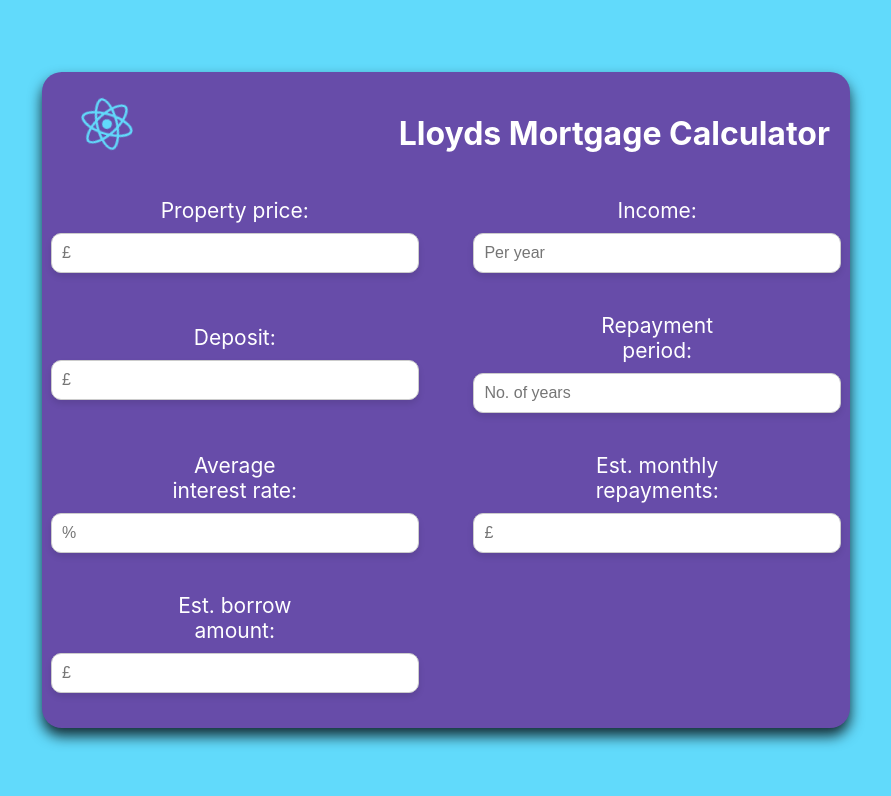
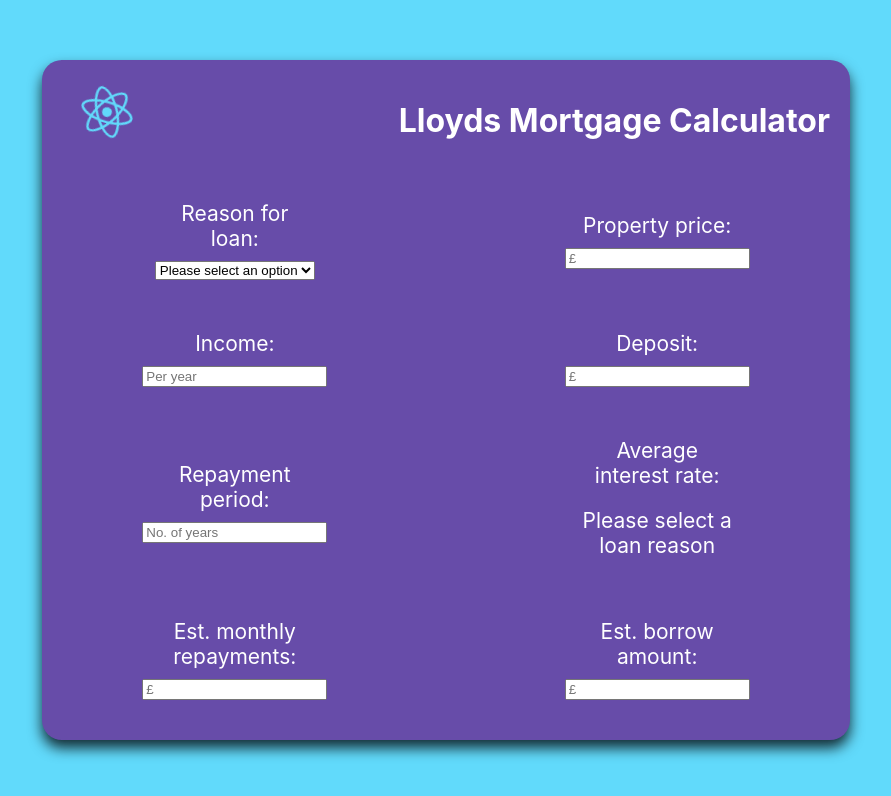
Before and after one commit to tt01924/LloydsInternshipMortgageCalculator, a React (Create React App) app: page / in a window 1280 px wide. Shown: the top 796 px of the page, without its empty margins (194-1085 px from the left). Built offline with nearby package versions, Linux system fonts and the light colour scheme.

Commit message:
adding in rates for different loan types

```diff
--- a/src/App.css
+++ b/src/App.css
@@ -1,10 +1,10 @@
 .App {
   background-color: #61dafb;
-  display: flex; /* Enable flexbox */
+  display: flex;
   justify-content: center; /* Center horizontally */
   align-items: center; /* Center vertically */
-  height: 100vh; /* Full viewport height */
-  margin: 0; /* Remove default margin, if any */
+  height: 100vh;
+  margin: 0;
 }
 
 .App-logo {
@@ -20,11 +20,12 @@
 
 .calculator {
   background-color: #674ca9;
+  height: 80%;
   width: 60%;
   padding: 20px;
   border-radius: 20px;
   display: flex;
-  flex-wrap: wrap; /* Allow wrapping of child elements */
+  flex-wrap: wrap; /* Wraps child elements */
   justify-content: space-between; /* Distribute space between items */
   box-shadow: 0px 8px 14px rgba(0, 0, 0, 0.8);
 }
@@ -60,8 +61,8 @@
   width: 45%; /* Each row takes up 45% width */
 }
 
-.input {
-  width: 100%; /* Full width inside the row */
+.input select {
+  width: 80%; /* Full width inside the row */
   padding: 10px; /* Add some padding */
   border-radius: 10px; /* Rounded corners */
   border: 1px solid #ccc; /* Light gray border */
--- a/src/App.js
+++ b/src/App.js
@@ -1,7 +1,37 @@
+import React, {useState} from 'react';
 import logo from './logo.svg';
 import './App.css';
 
 function App() {
+  const [loanReason, setLoanReason] = useState();
+  const [interestRate, setInterestRate] = useState();
+
+  const handleLoanReasonChange = (event) => {
+    const selectedReason = event.target.value;
+    setLoanReason(selectedReason);
+
+    // Determine interest rate based on loan reason
+    switch (selectedReason) {
+      case 'Basic Mortgage':
+        setInterestRate('3.5%');
+        break;
+      case 'Interest-Only Mortgage':
+        setInterestRate('2.8%');
+        break;
+      case 'Large Loan Amount':
+        setInterestRate('4.2%');
+        break;
+      case 'Short Term Loan':
+        setInterestRate('3.0%');
+        break;
+      case 'High Interest Rate':
+        setInterestRate('5.5%');
+        break;
+      default:
+        setInterestRate(''); // Clear if no valid option is selected
+    }
+  };
+
   return (
     <div className="App">
 
@@ -10,6 +40,18 @@
         <h1>
           Lloyds Mortgage Calculator
         </h1>
+
+        <div className="row">
+          <p>Reason for loan:</p>
+          <select onChange={handleLoanReasonChange}>
+            <option value=''>Please select an option</option>
+            <option>Basic Mortgage</option>
+            <option>Interest-Only Mortgage</option>
+            <option>Large Loan Amount</option>
+            <option>Short Term Loan</option>
+            <option>High Interest Rate</option>
+          </select>
+        </div>
 
         <div className="row">
           <p>Property price:</p>
@@ -33,7 +75,7 @@
 
         <div className="row">
           <p>Average interest rate:</p>
-          <input type="text" className="input" placeholder='%'/>
+  <p>{interestRate || 'Please select a loan reason'}</p>
         </div>
 
         <div className="row">
```
